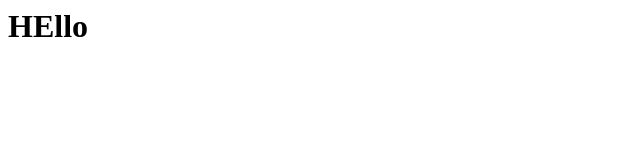
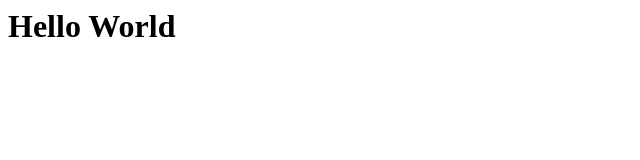
Before and after one commit to ArshdeepKaurJaggi/Nodejs, a website: page index.html in a window 1280 px wide. Shown: the whole page, without its empty margins (0-640 px from the left). Drawn offline with Linux system fonts and the light colour scheme.

Commit message:
second commit

```diff
--- a/index.html
+++ b/index.html
@@ -5,6 +5,6 @@
     <title>Document</title>
 </head>
 <body>
-    <h1>HEllo</h1>
+    <h1>Hello World</h1>
 </body>
 </html>
```
Also changed, not shown: package.json (added, +24 -0 lines), 2 other files.
